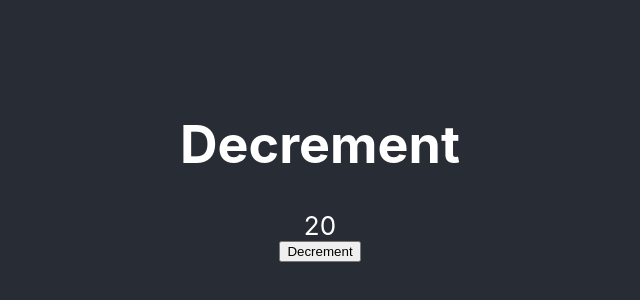
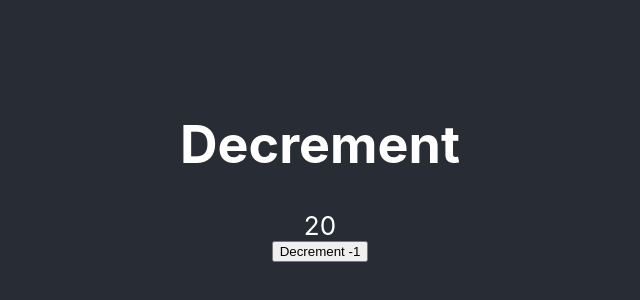
Before and after one commit to CUNY-2X-TTP-2020/react-decrement, a React (Create React App) app: page / in a window 1280 px wide. Shown: the part 230-530 px from the top of the page, without its empty margins (320-960 px from the left). Built offline with nearby package versions, Linux system fonts and the light colour scheme.

Commit message:
Add amount prop to decrement component

```diff
--- a/src/App.js
+++ b/src/App.js
@@ -9,7 +9,7 @@ function App()
         <div className="App">
         <header className="App-header">
             <h1>Decrement</h1>
-            <Decrement start={20} />
+            <Decrement start={20} amount={1} />
         </header>
         </div>
     );
--- a/src/components/Decrement.js
+++ b/src/components/Decrement.js
@@ -6,7 +6,11 @@ class Decrement extends Component
     constructor(props)
     {
         super(props);
-        this.state = { number: props.start };
+        this.state =
+        {
+            number: props.start,
+            amount: props.amount
+        };
     }
 
     handleDecrement = (state) =>
@@ -21,7 +25,7 @@ class Decrement extends Component
         return (
             <>
                 {this.state.number}
-                <button onClick={() => this.handleDecrement(this.state)}>Decrement</button>
+                <button onClick={() => this.handleDecrement(this.state)}>Decrement -{this.state.amount}</button>
             </>
         );
     }
@@ -29,7 +33,8 @@ class Decrement extends Component
 
 Decrement.propTypes =
 {
-    start: PropTypes.number.isRequired
+    start: PropTypes.number.isRequired,
+    amount: PropTypes.number.isRequired
 };
 
 export default Decrement;
```
